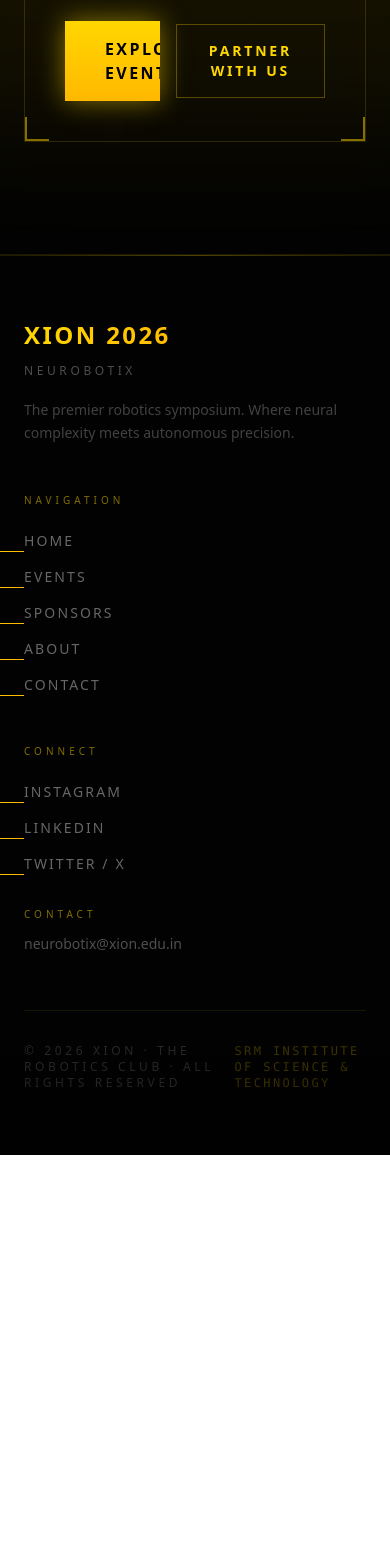
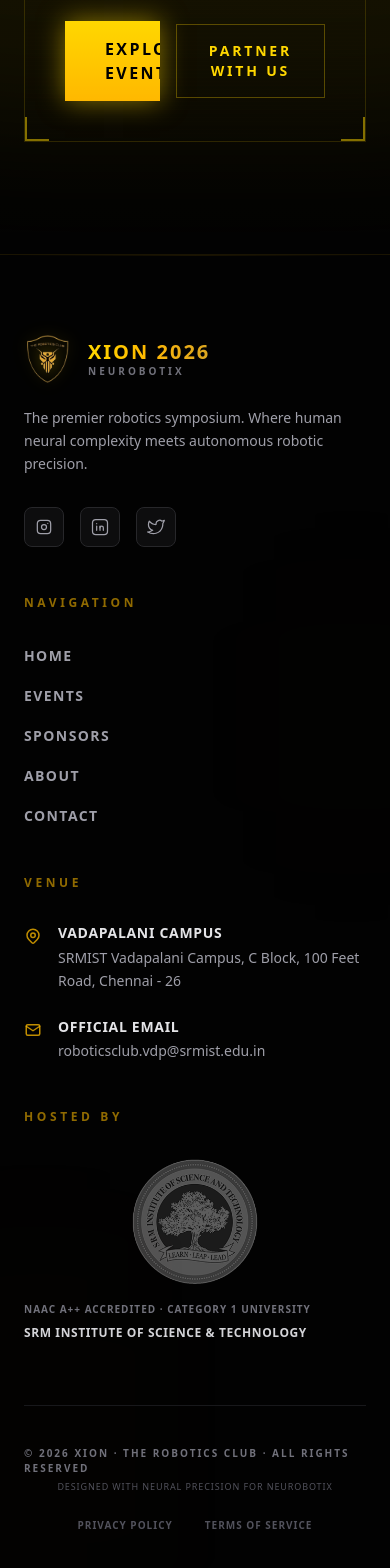
Before and after one commit to aashishniranjanb/xion26-neurobotix, a Next.js app: page /home in a window 390 px wide. Shown: the part 7636-9204 px from the top of the page. Before the commit the page ends 8791 px from the top, so only its background shows below. Built offline with nearby package versions, Linux system fonts and the light colour scheme.

Commit message:
fix: improve mobile touch feedback for logos, finalize premium footer and sponsor grid layout

```diff
--- a/app/about/page.tsx
+++ b/app/about/page.tsx
@@ -586,7 +586,7 @@
                             </div>
                             <div className="space-y-1">
                                 <p className="text-zinc-500 uppercase tracking-widest text-[9px] xs:text-[10px] font-black">Faculty Coordinators</p>
-                                <p className="text-zinc-200 font-bold">Mrs V. Akila & Dr. Sanjay Kumar</p>
+                                <p className="text-zinc-200 font-bold">Dr. V. Akila & Dr. Sanjay Kumar</p>
                                 <p className="text-zinc-500 text-[11px] xs:text-xs italic">Robotics Club SRMIST</p>
                             </div>
                         </div>
--- a/app/layout.tsx
+++ b/app/layout.tsx
@@ -3,7 +3,7 @@
 
 export default function RootLayout({ children }: { children: React.ReactNode }) {
   return (
-    <html lang="en">
+    <html lang="en" suppressHydrationWarning>
       <body className="bg-[#030303] text-white antialiased overflow-x-hidden">
         <NavigationWrapper />
         {children}
--- a/app/sponsors/page.tsx
+++ b/app/sponsors/page.tsx
@@ -261,7 +261,7 @@
                         Sponsorship Tiers
                     </h2>
 
-                    <div className="grid grid-cols-1 sm:grid-cols-2 md:grid-cols-3 gap-3 xs:gap-4 sm:gap-5 md:gap-8">
+                    <div className="grid grid-cols-1 md:grid-cols-3 gap-3 xs:gap-4 sm:gap-5 md:gap-8">
                         {/* Title Partner */}
                         <motion.div
                             initial={{ opacity: 0, y: 20 }}
--- a/components/Footer.tsx
+++ b/components/Footer.tsx
@@ -1,97 +1,177 @@
 "use client";
 
 import { motion } from "motion/react";
+import Link from "next/link";
+import Image from "next/image";
+import {
+  IconBrandInstagram,
+  IconBrandLinkedin,
+  IconBrandTwitter,
+  IconBrandGithub,
+  IconMail,
+  IconMapPin,
+} from "@tabler/icons-react";
 
 const navLinks = [
-  { label: "Home", href: "#" },
-  { label: "Events", href: "#events" },
-  { label: "Sponsors", href: "#sponsors" },
-  { label: "About", href: "#about" },
-  { label: "Contact", href: "#contact" },
+  { label: "Home", href: "/home" },
+  { label: "Events", href: "/events" },
+  { label: "Sponsors", href: "/sponsors" },
+  { label: "About", href: "/about" },
+  { label: "Contact", href: "/contact" },
 ];
 
 const socials = [
-  { label: "Instagram", href: "#" },
-  { label: "LinkedIn", href: "#" },
-  { label: "Twitter / X", href: "#" },
+  { icon: IconBrandInstagram, href: "https://www.instagram.com/roboticsclub.srmvdp/", label: "Instagram" },
+  { icon: IconBrandLinkedin, href: "https://in.linkedin.com/in/ece-srmist-vadapalani-4a782a26a", label: "LinkedIn" },
+  { icon: IconBrandTwitter, href: "#", label: "Twitter" },
 ];
 
 export default function Footer() {
   return (
-    <footer className="w-full relative overflow-hidden border-t border-gold-primary/10">
-      <div className="absolute inset-0 pointer-events-none">
-        <div className="absolute top-0 left-1/2 -translate-x-1/2 w-[600px] h-[1px] bg-gradient-to-r from-transparent via-gold-primary/30 to-transparent" />
-        <div className="absolute bottom-0 left-0 w-full h-[200px] bg-gradient-to-t from-black to-transparent opacity-50" />
+    <footer className="relative w-full bg-[#020202] pt-20 pb-10 overflow-hidden border-t border-yellow-500/10">
+      {/* Background Accents */}
+      <div className="absolute inset-0 pointer-events-none opacity-40">
+        <div className="absolute top-0 left-1/2 -translate-x-1/2 w-full max-w-4xl h-[1px] bg-gradient-to-r from-transparent via-yellow-500/50 to-transparent shadow-[0_0_20px_rgba(255,215,0,0.3)] animate-pulse" />
+        <div className="absolute bottom-[-10%] left-[-10%] w-[40%] h-[40%] bg-yellow-500/5 rounded-full blur-[120px]" />
+        <div className="absolute top-[20%] right-[-5%] w-[30%] h-[30%] bg-yellow-600/5 rounded-full blur-[100px]" />
       </div>
 
-      <div className="max-w-7xl mx-auto px-6 md:px-12 lg:px-16 py-16">
-        <div className="grid grid-cols-1 md:grid-cols-3 gap-12 mb-14">
-
-          {/* Brand */}
+      <div className="relative max-w-7xl mx-auto px-6 md:px-12 lg:px-16">
+        <div className="grid grid-cols-1 md:grid-cols-2 lg:grid-cols-4 gap-12 lg:gap-8 mb-16">
+          {/* Brand Section */}
+          <div className="lg:col-span-1">
+            <Link href="/home" className="inline-block group mb-6">
+              <div className="flex items-center gap-4">
+                <div className="relative w-12 h-12">
+                  <Image
+                    src="/xion-logo.png"
+                    alt="XION logo"
+                    fill
+                    className="object-contain drop-shadow-[0_0_8px_rgba(255,215,0,0.3)] group-hover:drop-shadow-[0_0_12px_rgba(255,215,0,0.5)] active:drop-shadow-[0_0_20px_rgba(255,215,0,0.8)] active:scale-95 transition-all duration-300"
+                  />
+                </div>
                 <div>
-            <div className="text-2xl font-black uppercase tracking-widest gold-gradient-text mb-3">
+                  <h2 className="text-xl font-black uppercase tracking-widest gold-gradient-text leading-tight">
                     XION 2026
-            </div>
-            <div className="text-white/30 text-xs tracking-[0.3em] uppercase mb-5">
+                  </h2>
+                  <p className="text-[10px] text-zinc-500 uppercase tracking-[0.3em] font-bold">
                     NeuroBotix
-            </div>
-            <p className="text-white/25 text-sm leading-relaxed max-w-xs">
-              The premier robotics symposium. Where neural complexity meets
-              autonomous precision.
                   </p>
                 </div>
+              </div>
+            </Link>
+            <p className="text-zinc-400 text-sm leading-relaxed max-w-xs font-medium mb-8">
+              The premier robotics symposium. Where human neural complexity meets
+              autonomous robotic precision.
+            </p>
+            <div className="flex gap-4">
+              {socials.map((social, i) => (
+                <Link
+                  key={i}
+                  href={social.href}
+                  target="_blank"
+                  className="w-10 h-10 rounded-lg bg-zinc-900/50 border border-zinc-800 flex items-center justify-center text-zinc-400 hover:text-yellow-500 hover:border-yellow-500/30 hover:bg-yellow-500/5 transition-all duration-300"
+                  aria-label={social.label}
+                >
+                  <social.icon size={20} stroke={1.5} />
+                </Link>
+              ))}
+            </div>
+          </div>
 
-          {/* Nav */}
-          <div>
-            <p className="text-gold-primary/50 text-[10px] tracking-[0.4em] uppercase mb-5">
+          {/* Quick Links */}
+          <div className="lg:pl-8">
+            <h3 className="text-yellow-500/60 text-xs font-black uppercase tracking-[0.3em] mb-8">
               Navigation
-            </p>
-            <ul className="space-y-3">
+            </h3>
+            <ul className="space-y-4">
               {navLinks.map((link, i) => (
                 <li key={i}>
-                  <a
+                  <Link
                     href={link.href}
-                    className="nav-link text-white/40 hover:text-white text-sm uppercase tracking-[0.15em] transition-colors duration-200"
+                    className="text-zinc-400 hover:text-yellow-400 text-sm font-bold uppercase tracking-widest transition-colors duration-200"
                   >
                     {link.label}
-                  </a>
+                  </Link>
                 </li>
               ))}
             </ul>
           </div>
 
-          {/* Socials + Contact */}
+          {/* Venue & Institutional Section */}
           <div>
-            <p className="text-gold-primary/50 text-[10px] tracking-[0.4em] uppercase mb-5">
-              Connect
+            <h3 className="text-yellow-500/60 text-xs font-black uppercase tracking-[0.3em] mb-8">
+              Venue
+            </h3>
+            <div className="space-y-6">
+              <div className="flex gap-4 items-start">
+                <div className="mt-1 text-yellow-500/80">
+                  <IconMapPin size={18} />
+                </div>
+                <div className="text-sm">
+                  <p className="text-zinc-200 font-bold mb-1 uppercase tracking-wider">Vadapalani Campus</p>
+                  <p className="text-zinc-400 font-medium leading-relaxed">
+                    SRMIST Vadapalani Campus, C Block, 100 Feet Road, Chennai - 26
                   </p>
-            <ul className="space-y-3 mb-8">
-              {socials.map((s, i) => (
-                <li key={i}>
-                  <a
-                    href={s.href}
-                    className="nav-link text-white/40 hover:text-white text-sm uppercase tracking-[0.15em] transition-colors duration-200"
-                  >
-                    {s.label}
-                  </a>
-                </li>
-              ))}
-            </ul>
-            <p className="text-gold-primary/50 text-[10px] tracking-[0.4em] uppercase mb-3">
-              Contact
+                </div>
+              </div>
+              <div className="flex gap-4 items-start">
+                <div className="mt-1 text-yellow-500/80">
+                  <IconMail size={18} />
+                </div>
+                <div className="text-sm">
+                  <p className="text-zinc-200 font-bold mb-1 uppercase tracking-wider">Official Email</p>
+                  <p className="text-zinc-400 font-medium break-all">
+                    roboticsclub.vdp@srmist.edu.in
                   </p>
-            <p className="text-white/30 text-sm">neurobotix@xion.edu.in</p>
+                </div>
+              </div>
             </div>
           </div>
 
-        {/* Bottom bar */}
-        <div className="border-t border-gold-primary/10 pt-8 flex flex-col sm:flex-row items-center justify-between gap-4">
-          <p className="text-white/20 text-xs tracking-[0.3em] uppercase">
-            © 2026 XION · The Robotics Club · All rights reserved
+          {/* Host Info */}
+          <div>
+            <h3 className="text-yellow-500/60 text-xs font-black uppercase tracking-[0.3em] mb-8">
+              Hosted By
+            </h3>
+            <div className="relative group cursor-default">
+              <div className="relative w-full aspect-[4/1.5] mb-4">
+                <Image
+                  src="/srm-logo.png"
+                  alt="SRM logo"
+                  fill
+                  className="object-contain brightness-90 grayscale opacity-40 group-hover:grayscale-0 group-hover:brightness-100 group-hover:opacity-100 transition-all duration-700"
+                />
+              </div>
+              <p className="text-zinc-500 text-[10px] leading-relaxed uppercase tracking-widest font-bold">
+                NAAC A++ Accredited · Category 1 University
               </p>
-          <p className="text-gold-primary/30 text-xs tracking-[0.2em] uppercase font-mono">
+              <p className="text-zinc-300 text-xs mt-2 font-bold uppercase tracking-wider group-hover:text-yellow-500/80 transition-colors duration-300">
                 SRM Institute of Science & Technology
               </p>
+            </div>
+          </div>
+        </div>
+
+        {/* Bottom Footer */}
+        <div className="border-t border-zinc-900 pt-10 flex flex-col md:flex-row items-center justify-between gap-6">
+          <div className="flex flex-col items-center md:items-start gap-1">
+            <p className="text-zinc-500 text-[10px] uppercase tracking-[0.2em] font-black">
+              &copy; 2026 XION · The Robotics Club · All rights reserved
+            </p>
+            <p className="text-zinc-600 text-[9px] uppercase tracking-widest font-medium">
+              Designed with neural precision for NeuroBotix
+            </p>
+          </div>
+
+          <div className="flex gap-8">
+            <Link href="/privacy" className="text-zinc-600 hover:text-zinc-400 text-[10px] uppercase tracking-widest font-bold transition-colors">
+              Privacy Policy
+            </Link>
+            <Link href="/terms" className="text-zinc-600 hover:text-zinc-400 text-[10px] uppercase tracking-widest font-bold transition-colors">
+              Terms of Service
+            </Link>
+          </div>
         </div>
       </div>
     </footer>
--- a/components/NavbarDesktop.tsx
+++ b/components/NavbarDesktop.tsx
@@ -34,7 +34,7 @@
                             alt="XION Robotics Club"
                             fill
                             sizes="(max-width: 768px) 50px, 62px"
-                            className="object-contain drop-shadow-[0_0_6px_rgba(255,215,0,0.4)] relative z-10"
+                            className="object-contain drop-shadow-[0_0_6px_rgba(255,215,0,0.4)] active:drop-shadow-[0_0_15px_rgba(255,215,0,0.7)] group-hover:scale-105 active:scale-95 transition-all duration-300 relative z-10"
                             priority
                         />
                     </div>
--- a/components/NavbarMobile.tsx
+++ b/components/NavbarMobile.tsx
@@ -30,7 +30,7 @@
                             alt="XION"
                             fill
                             sizes="34px"
-                            className="object-contain drop-shadow-[0_0_6px_rgba(255,215,0,0.4)]"
+                            className="object-contain drop-shadow-[0_0_6px_rgba(255,215,0,0.4)] active:drop-shadow-[0_0_15px_rgba(255,215,0,0.7)] active:scale-90 transition-all duration-200"
                             priority
                         />
                     </div>
@@ -45,7 +45,7 @@
                             className="flex flex-col items-center justify-center text-zinc-300 hover:text-yellow-400 active:text-yellow-300 active:scale-110 transition-all duration-150 py-1.5 min-w-[44px] min-h-[44px]"
                         >
                             <Icon size={20} className="xs:size-[22px] sm:size-[24px]" stroke={1.8} />
-                            <span className="text-[7px] xs:text-[8px] sm:text-[9px] uppercase tracking-wider mt-1 font-medium opacity-70">
+                            <span className="hidden xs:block text-[8px] sm:text-[9px] uppercase tracking-wider mt-1 font-medium opacity-70">
                                 {name}
                             </span>
                         </Link>
```
Lines whose indentation alone changed are shown as unchanged.
